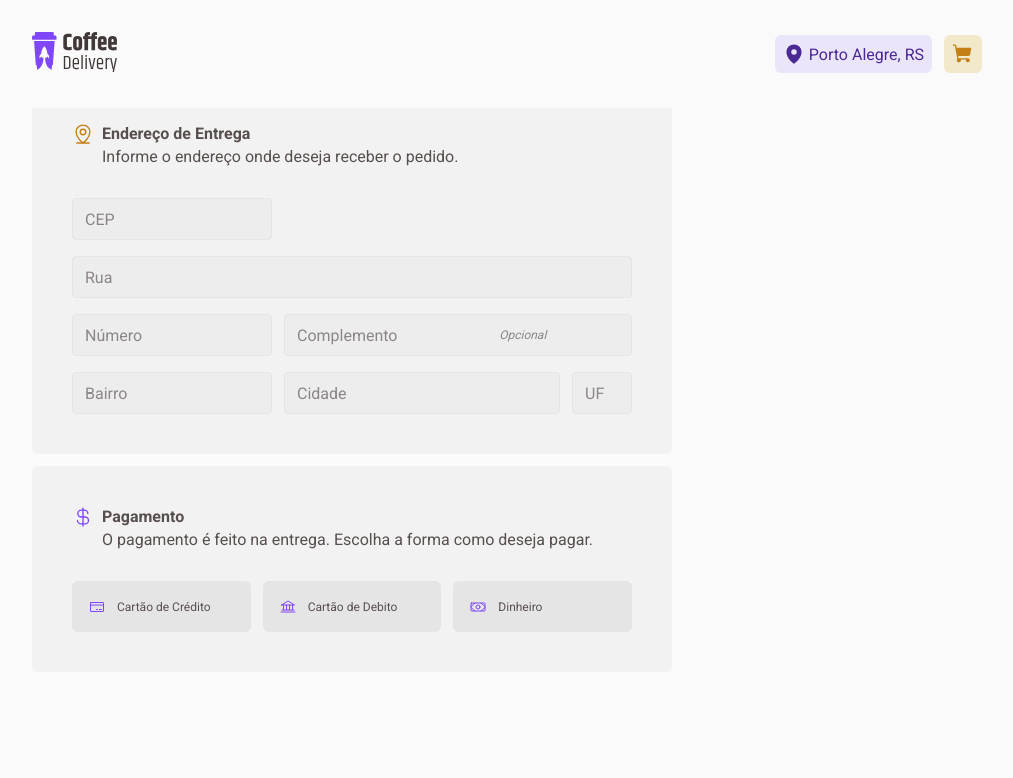
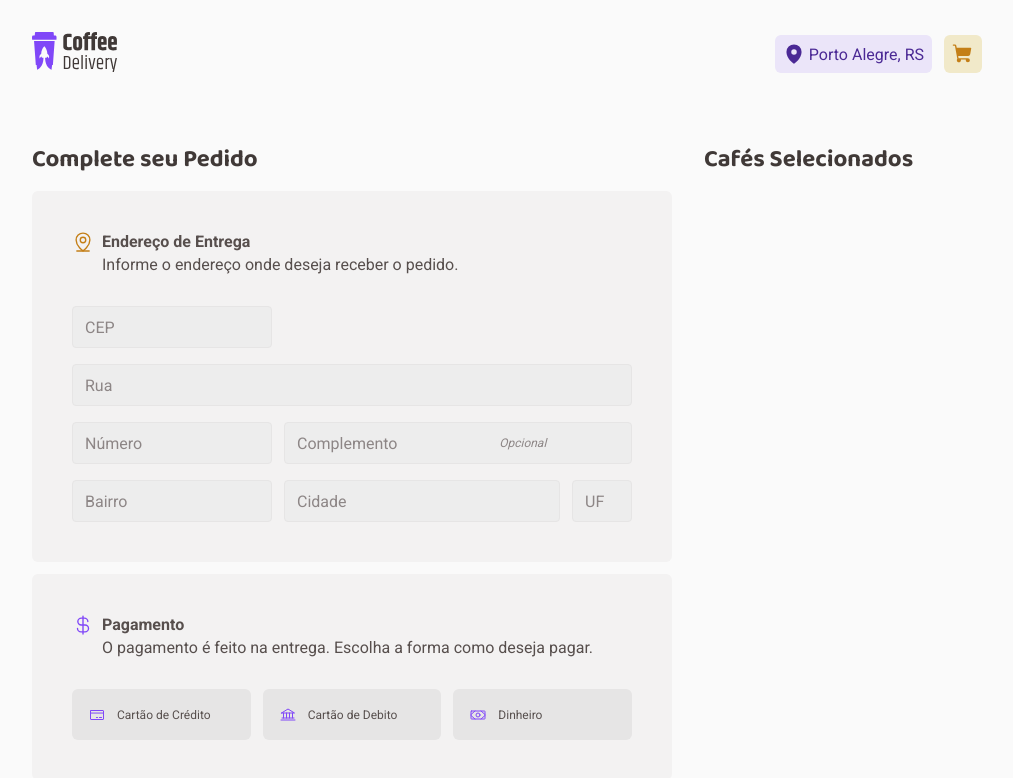
Before and after one commit to hbenvenutti/kaffee-lieferung, a React (Vite) app: page /checkout in a window 1280 px wide. Shown: the top 778 px of the page, without its empty margins (128-1141 px from the left). Built offline with nearby package versions, Linux system fonts and the light colour scheme.

Commit message:
fix(layout): arrumado o layout do header que estava por cima dos componentes
Ao colocar position fixed, os componentes começaram a renderizar por tras do header.

```diff
--- a/src/pages/checkout/index.tsx
+++ b/src/pages/checkout/index.tsx
@@ -1,6 +1,6 @@
 import { AddressCard } from './components/address-card';
 import { PaymentCard } from './components/payment-card';
-import { Form } from './styles';
+import { Container } from './styles';
 
 import type { ReactElement } from '../../@types';
 
@@ -10,7 +10,7 @@ export const Checkout = (): ReactElement => {
   // *** --- TSX ---------------------------------------------------------------------------- *** //
   return (
     <main>
-      <Form action="">
+      <Container>
         <div className="column-left">
           <h2>Complete seu Pedido</h2>
 
@@ -24,7 +24,7 @@ export const Checkout = (): ReactElement => {
           <h2>Cafés Selecionados</h2>
         </div>
         {/*// --- End of column-right ---------------------------------------------------------- */}
-      </Form>
+      </Container>
     </main>
   );
 };
--- a/src/pages/checkout/styles.ts
+++ b/src/pages/checkout/styles.ts
@@ -2,10 +2,10 @@ import styled from 'styled-components';
 
 // * ------------------------------------------------------------------------------------------ * //
 
-export const Form = styled.form`
+export const Container = styled.main`
   display: flex;
   gap: 2rem;
-
+  margin-top: 6.75rem;
   padding: 2rem 10rem;
 
   .column-left {
--- a/src/pages/home/components/intro/styles.ts
+++ b/src/pages/home/components/intro/styles.ts
@@ -8,6 +8,8 @@ import type { Color } from '../../../../@types/styles';
 
 export const Container = styled.div`
   display: grid;
+
+  margin-top: 6.75rem;
 
   padding: 5.875rem 0;
 
--- a/src/shared/components/header/styles.ts
+++ b/src/shared/components/header/styles.ts
@@ -8,10 +8,12 @@ import type { Color } from '../../../@types/styles';
 
 export const Container = styled.header`
   position: fixed;
+  top: 0;
 
   background: ${(props): Color => props.theme['background']};
 
   width: 100%;
+  height: 6.75rem;
   max-width: 90rem;
   margin: auto;
 
```
